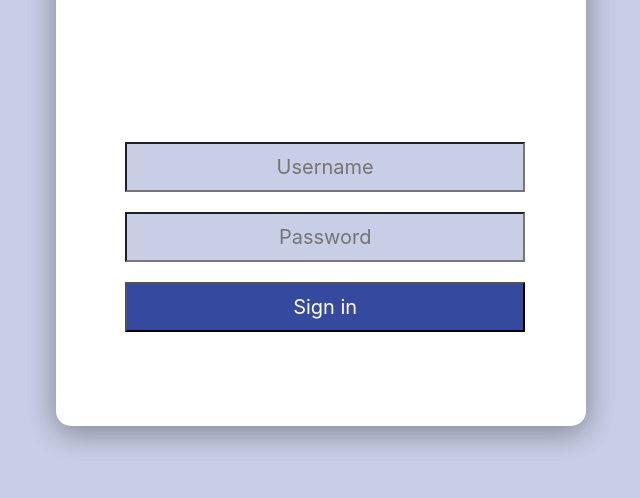
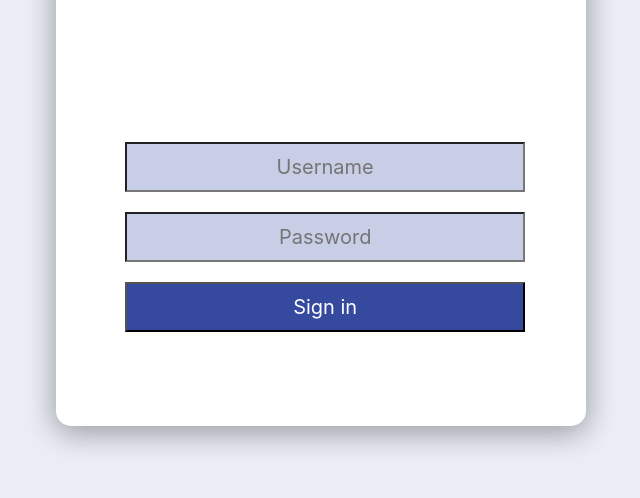
Before and after one commit to sasankyadavalli/sample_react, a React app: page public/index.html in a window 1280 px wide. Shown: the part 302-800 px from the top of the page, without its empty margins (319-959 px from the left). Built offline with nearby package versions, Linux system fonts and the light colour scheme.

```diff
--- a/public/index.html
+++ b/public/index.html
@@ -22,7 +22,7 @@
     -->
     <title>React App</title>
   </head>
-  <body style="background-color: #c8cee5">
+  <body style="background-color: #eaedf5">
 
     <noscript>
       You need to enable JavaScript to run this app.
```
